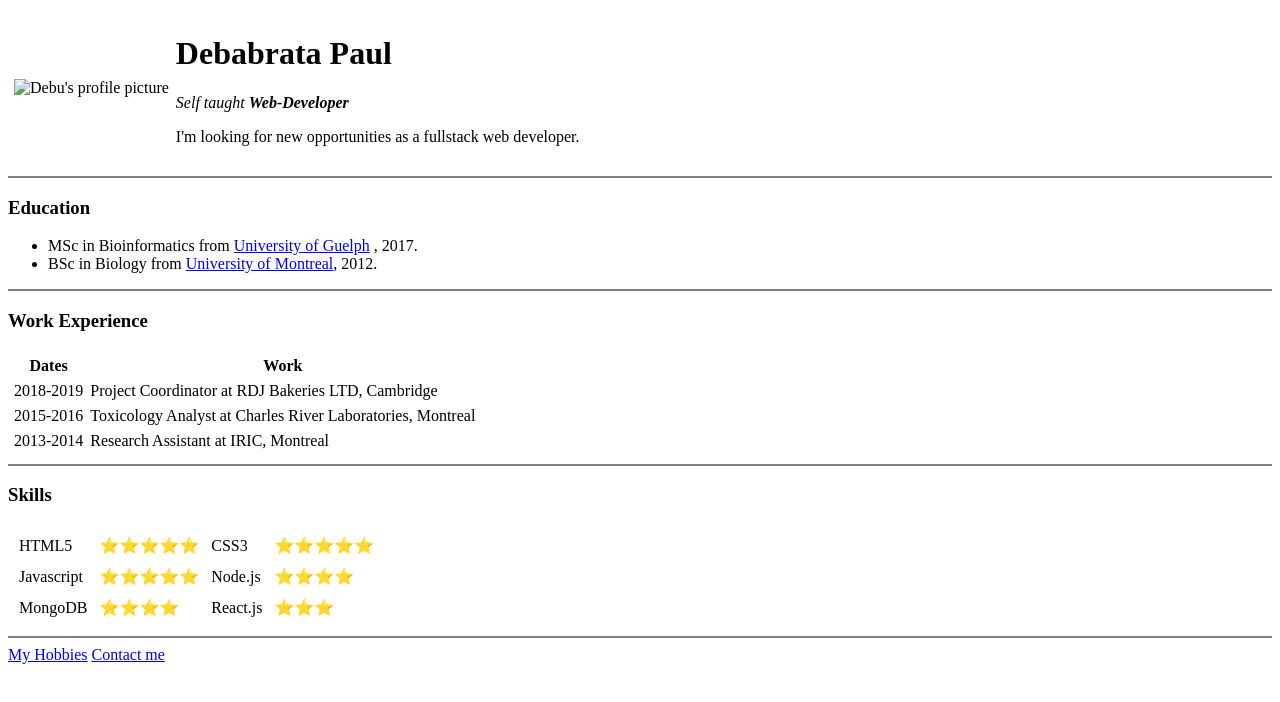
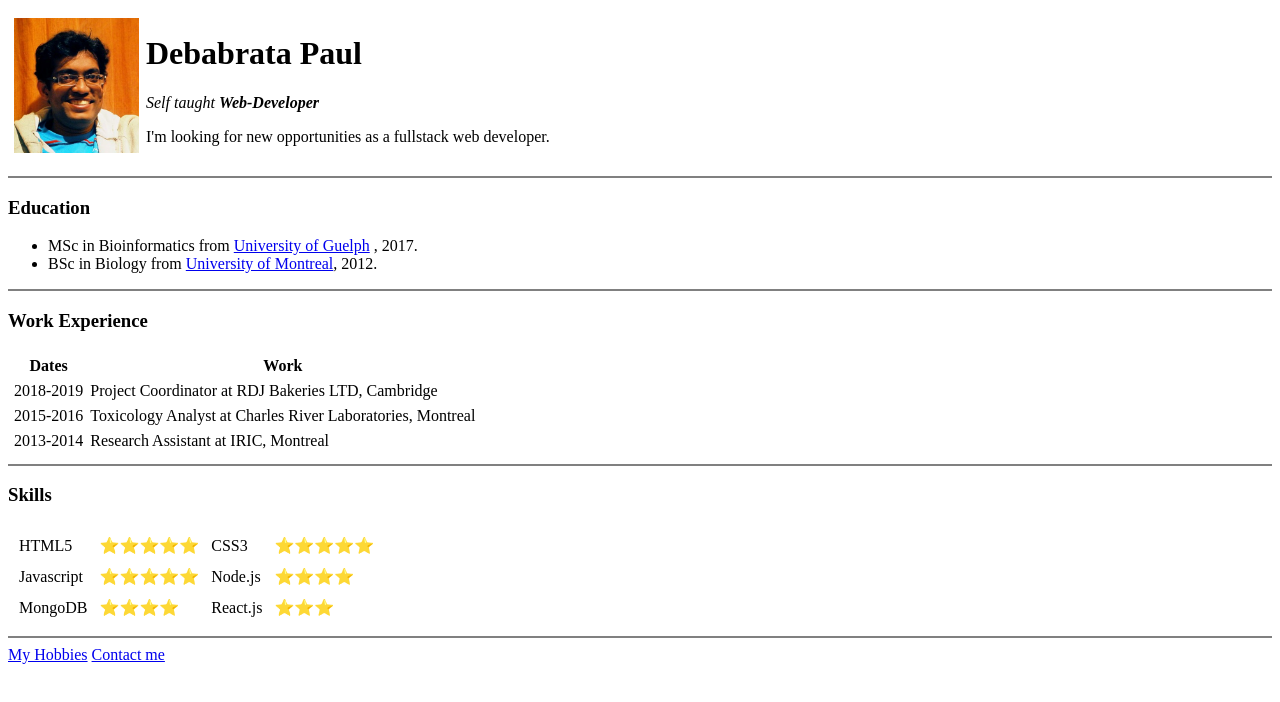
Before and after one commit to debabratap/cv, a plain HTML site: page index.html in a window 1280 px wide. Drawn offline with Linux system fonts and the light colour scheme.

Commit message:
Update index.html

```diff
--- a/index.html
+++ b/index.html
@@ -9,7 +9,7 @@
 <body>
     <table cellspacing="5">
         <tr>
-            <td><img src="Image/Debu.jpg" width= "125" alt="Debu's profile picture"></td>
+            <td><img src="Debu.jpg" width= "125" alt="Debu's profile picture"></td>
              <!-- "img" is a self closing tag -->
             <td><h1>Debabrata Paul</h1>
                 <p><em>Self taught <strong>Web-Developer</strong></em></p>
```
